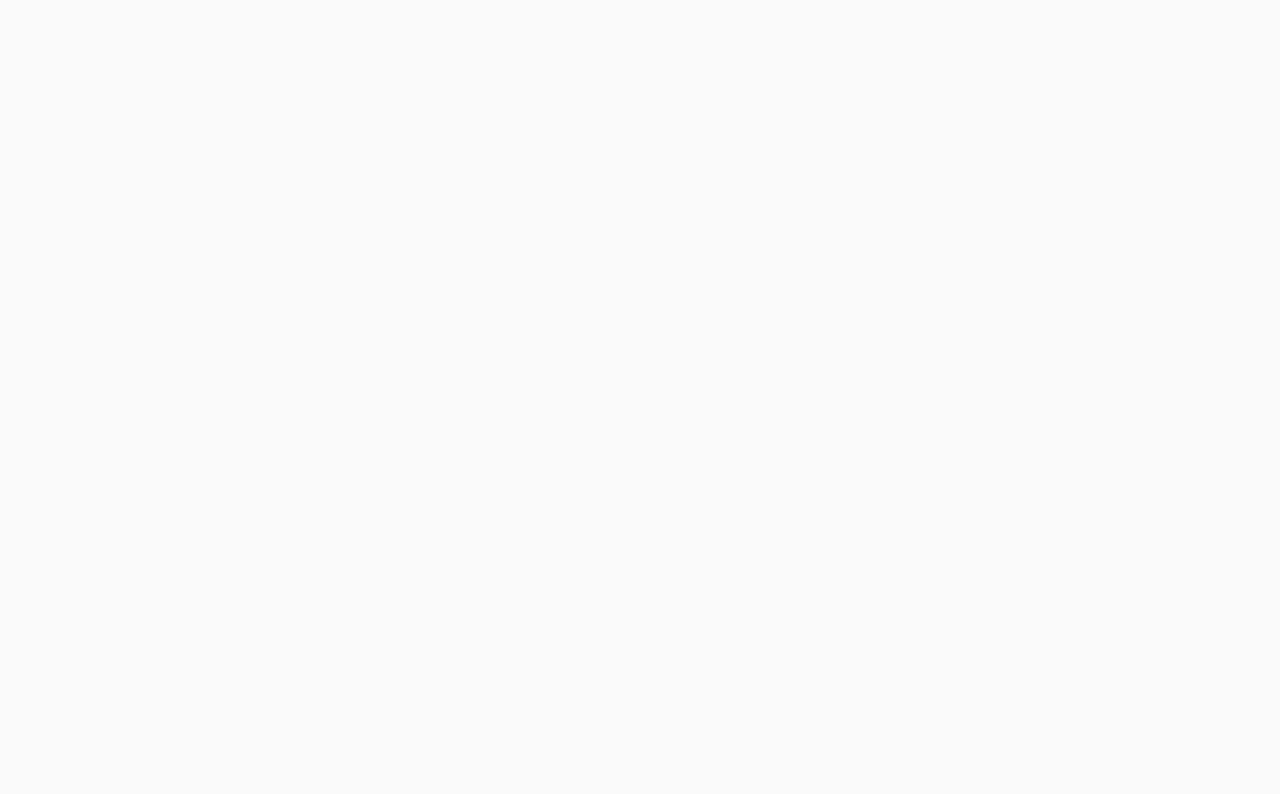
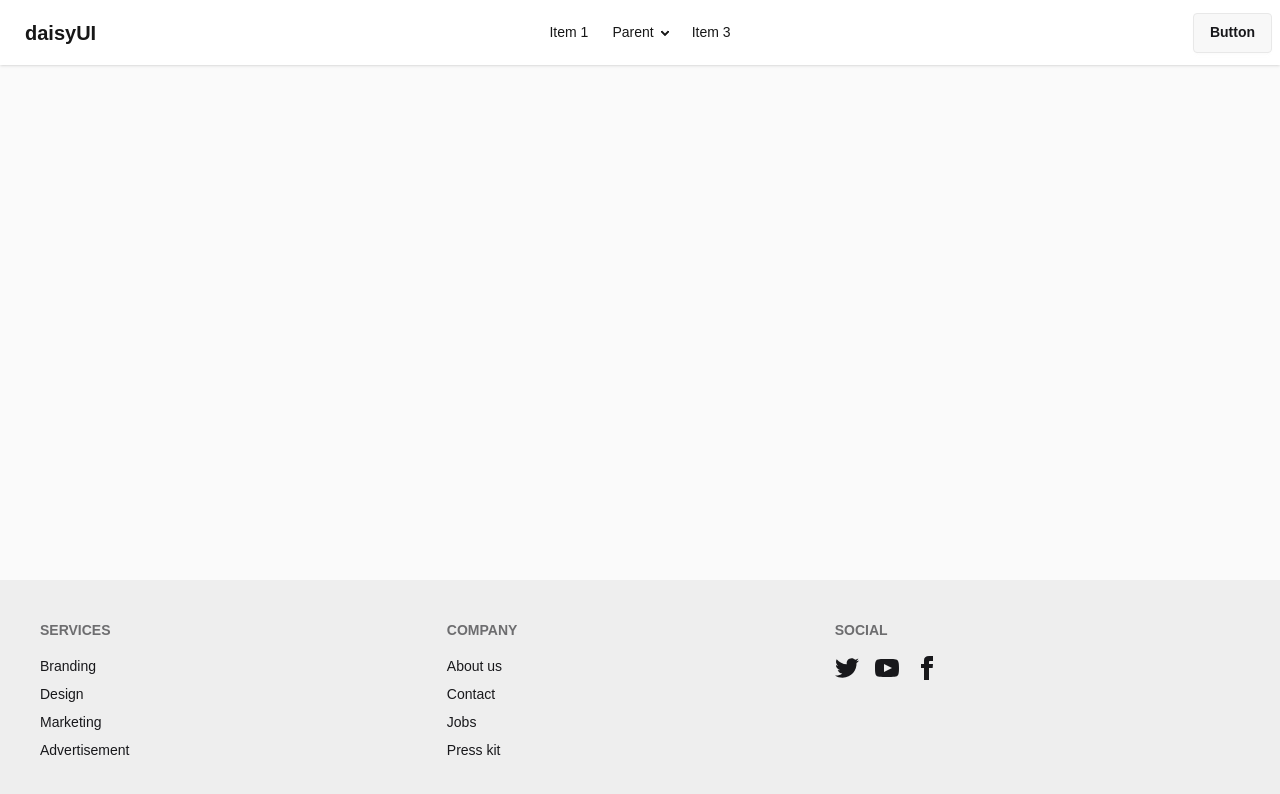
Before and after one commit to abdussattarsakil/first-next.js-project, a Next.js app: page / in a window 1280 px wide. Shown: the top 794 px of the page. Built offline with nearby package versions, Linux system fonts and the light colour scheme.

Commit message:
learn layout

```diff
--- a/src/app/layout.js
+++ b/src/app/layout.js
@@ -1,5 +1,7 @@
 import { Geist, Geist_Mono } from "next/font/google";
 import "./globals.css";
+import Navbar from "@/components/Navbar";
+import Footer from "@/components/Footer";
 
 const geistSans = Geist({
   variable: "--font-geist-sans",
@@ -22,7 +24,12 @@
       lang="en"
       className={`${geistSans.variable} ${geistMono.variable} h-full antialiased`}
     >
-      <body className="min-h-full flex flex-col">{children}</body>
+      <body className="min-h-full flex flex-col">
+         <Navbar />
+        {children}
+        <Footer />
+
+      </body>
     </html>
   );
 }
--- a/src/app/navbar/page.jsx
+++ /dev/null
@@ -1,40 +0,0 @@
-
-
-const page = () => {
-    return (
-        <div>
-            <div className="navbar bg-base-100 shadow-sm">
-                <div className="navbar-start">
-                    <div className="dropdown">
-                        <div tabIndex={0} role="button" className="btn btn-ghost btn-circle">
-                            <svg xmlns="http://www.w3.org/2000/svg" className="h-5 w-5" fill="none" viewBox="0 0 24 24" stroke="currentColor"> <path strokeLinecap="round" strokeLinejoin="round" strokeWidth="2" d="M4 6h16M4 12h16M4 18h7" /> </svg>
-                        </div>
-                        <ul
-                            tabIndex="-1"
-                            className="menu menu-sm dropdown-content bg-base-100 rounded-box z-1 mt-3 w-52 p-2 shadow">
-                            <li><a>Homepage</a></li>
-                            <li><a>Portfolio</a></li>
-                            <li><a href="/about">About</a></li>
-                        </ul>
-                    </div>
-                </div>
-                <div className="navbar-center">
-                    <a className="btn btn-ghost text-xl">daisyUI</a>
-                </div>
-                <div className="navbar-end">
-                    <button className="btn btn-ghost btn-circle">
-                        <svg xmlns="http://www.w3.org/2000/svg" className="h-5 w-5" fill="none" viewBox="0 0 24 24" stroke="currentColor"> <path strokeLinecap="round" strokeLinejoin="round" strokeWidth="2" d="M21 21l-6-6m2-5a7 7 0 11-14 0 7 7 0 0114 0z" /> </svg>
-                    </button>
-                    <button className="btn btn-ghost btn-circle">
-                        <div className="indicator">
-                            <svg xmlns="http://www.w3.org/2000/svg" className="h-5 w-5" fill="none" viewBox="0 0 24 24" stroke="currentColor"> <path strokeLinecap="round" strokeLinejoin="round" strokeWidth="2" d="M15 17h5l-1.405-1.405A2.032 2.032 0 0118 14.158V11a6.002 6.002 0 00-4-5.659V5a2 2 0 10-4 0v.341C7.67 6.165 6 8.388 6 11v3.159c0 .538-.214 1.055-.595 1.436L4 17h5m6 0v1a3 3 0 11-6 0v-1m6 0H9" /> </svg>
-                            <span className="badge badge-xs badge-primary indicator-item"></span>
-                        </div>
-                    </button>
-                </div>
-            </div>
-        </div>
-    );
-};
-
-export default page;
--- /dev/null
+++ b/src/components/Footer.jsx
@@ -0,0 +1,64 @@
+
+
+const Footer = () => {
+    return (
+        <div>
+            <footer className="footer sm:footer-horizontal bg-base-300 text-base-content p-10">
+                <nav>
+                    <h6 className="footer-title">Services</h6>
+                    <a className="link link-hover">Branding</a>
+                    <a className="link link-hover">Design</a>
+                    <a className="link link-hover">Marketing</a>
+                    <a className="link link-hover">Advertisement</a>
+                </nav>
+                <nav>
+                    <h6 className="footer-title">Company</h6>
+                    <a className="link link-hover">About us</a>
+                    <a className="link link-hover">Contact</a>
+                    <a className="link link-hover">Jobs</a>
+                    <a className="link link-hover">Press kit</a>
+                </nav>
+                <nav>
+                    <h6 className="footer-title">Social</h6>
+                    <div className="grid grid-flow-col gap-4">
+                        <a>
+                            <svg
+                                xmlns="http://www.w3.org/2000/svg"
+                                width="24"
+                                height="24"
+                                viewBox="0 0 24 24"
+                                className="fill-current">
+                                <path
+                                    d="M24 4.557c-.883.392-1.832.656-2.828.775 1.017-.609 1.798-1.574 2.165-2.724-.951.564-2.005.974-3.127 1.195-.897-.957-2.178-1.555-3.594-1.555-3.179 0-5.515 2.966-4.797 6.045-4.091-.205-7.719-2.165-10.148-5.144-1.29 2.213-.669 5.108 1.523 6.574-.806-.026-1.566-.247-2.229-.616-.054 2.281 1.581 4.415 3.949 4.89-.693.188-1.452.232-2.224.084.626 1.956 2.444 3.379 4.6 3.419-2.07 1.623-4.678 2.348-7.29 2.04 2.179 1.397 4.768 2.212 7.548 2.212 9.142 0 14.307-7.721 13.995-14.646.962-.695 1.797-1.562 2.457-2.549z"></path>
+                            </svg>
+                        </a>
+                        <a>
+                            <svg
+                                xmlns="http://www.w3.org/2000/svg"
+                                width="24"
+                                height="24"
+                                viewBox="0 0 24 24"
+                                className="fill-current">
+                                <path
+                                    d="M19.615 3.184c-3.604-.246-11.631-.245-15.23 0-3.897.266-4.356 2.62-4.385 8.816.029 6.185.484 8.549 4.385 8.816 3.6.245 11.626.246 15.23 0 3.897-.266 4.356-2.62 4.385-8.816-.029-6.185-.484-8.549-4.385-8.816zm-10.615 12.816v-8l8 3.993-8 4.007z"></path>
+                            </svg>
+                        </a>
+                        <a>
+                            <svg
+                                xmlns="http://www.w3.org/2000/svg"
+                                width="24"
+                                height="24"
+                                viewBox="0 0 24 24"
+                                className="fill-current">
+                                <path
+                                    d="M9 8h-3v4h3v12h5v-12h3.642l.358-4h-4v-1.667c0-.955.192-1.333 1.115-1.333h2.885v-5h-3.808c-3.596 0-5.192 1.583-5.192 4.615v3.385z"></path>
+                            </svg>
+                        </a>
+                    </div>
+                </nav>
+            </footer>
+        </div>
+    );
+};
+
+export default Footer;
--- /dev/null
+++ b/src/components/Navbar.jsx
@@ -0,0 +1,53 @@
+
+
+const Navbar = () => {
+    return (
+        <div>
+
+            <div className="navbar bg-base-100 shadow-sm">
+                <div className="navbar-start">
+                    <div className="dropdown">
+                        <div tabIndex={0} role="button" className="btn btn-ghost lg:hidden">
+                            <svg xmlns="http://www.w3.org/2000/svg" className="h-5 w-5" fill="none" viewBox="0 0 24 24" stroke="currentColor"> <path strokeLinecap="round" strokeLinejoin="round" strokeWidth="2" d="M4 6h16M4 12h8m-8 6h16" /> </svg>
+                        </div>
+                        <ul
+                            tabIndex="-1"
+                            className="menu menu-sm dropdown-content bg-base-100 rounded-box z-1 mt-3 w-52 p-2 shadow">
+                            <li><a>Item 1</a></li>
+                            <li>
+                                <a>Parent</a>
+                                <ul className="p-2">
+                                    <li><a>Submenu 1</a></li>
+                                    <li><a>Submenu 2</a></li>
+                                </ul>
+                            </li>
+                            <li><a>Item 3</a></li>
+                        </ul>
+                    </div>
+                    <a className="btn btn-ghost text-xl">daisyUI</a>
+                </div>
+                <div className="navbar-center hidden lg:flex">
+                    <ul className="menu menu-horizontal px-1">
+                        <li><a>Item 1</a></li>
+                        <li>
+                            <details>
+                                <summary>Parent</summary>
+                                <ul className="p-2 bg-base-100 w-40 z-1">
+                                    <li><a>Submenu 1</a></li>
+                                    <li><a>Submenu 2</a></li>
+                                </ul>
+                            </details>
+                        </li>
+                        <li><a>Item 3</a></li>
+                    </ul>
+                </div>
+                <div className="navbar-end">
+                    <a className="btn">Button</a>
+                </div>
+            </div>
+
+        </div>
+    );
+};
+
+export default Navbar;
```
